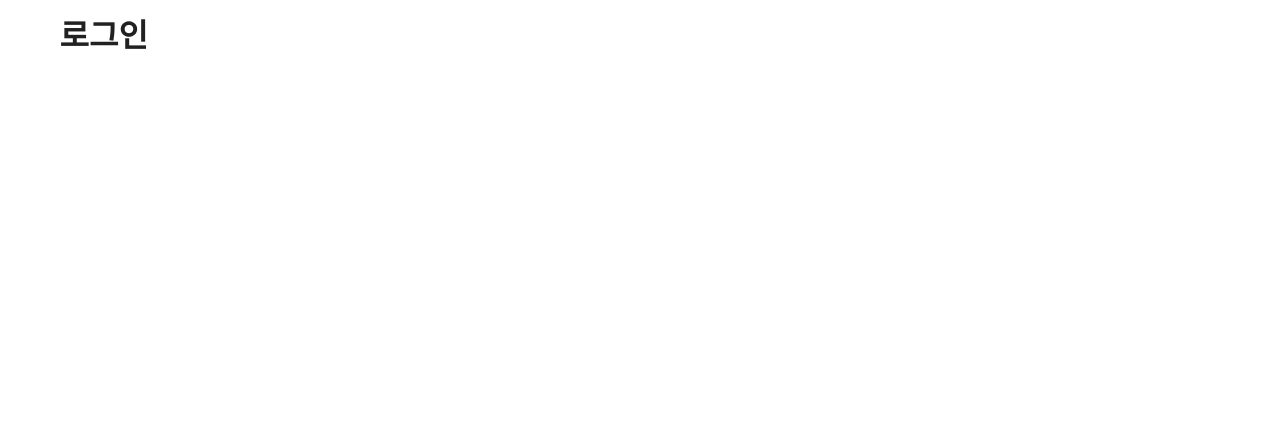
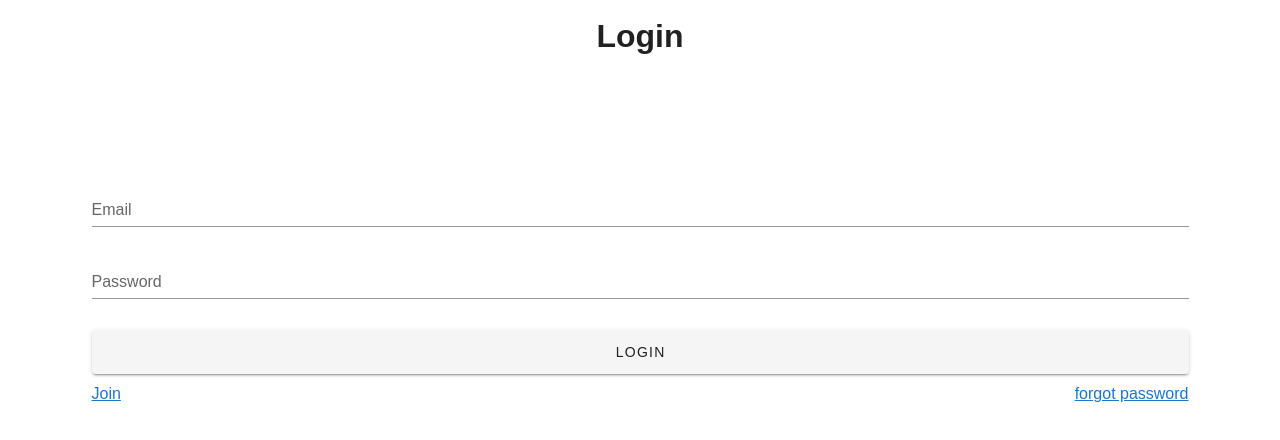
Before and after one commit to snowcuphea/K-tutor, a Vue app in the folder client/: page /login in a window 1280 px wide. Shown: the top 440 px of the page. Built offline with nearby package versions, Linux system fonts and the light colour scheme; a web font is replaced by a local one.

Commit message:
[ADD] Login

```diff
--- a/client/src/views/user/Login.vue
+++ b/client/src/views/user/Login.vue
@@ -1,14 +1,103 @@
 <template>
   <v-container>
-    <h1> 로그인 </h1>
+    <v-row>
+      <v-col class="d-flex justify-center">
+        <h1> Login </h1>
+      </v-col>
+    </v-row>
+
+
+    <v-row style="height:60vh" class="d-flex align-center">
+      <v-col>
+
+      <v-row class="mx-5">
+        <!-- <v-col cols="4" class="d-flex align-end justify-end">
+        <span>Email :</span>
+      </v-col> -->
+        <v-col>
+          <v-text-field label="Email" :rules="rulesEmail" hide-details="auto" v-model="userCredentials.userEmail">
+          </v-text-field>
+        </v-col>
+      </v-row>
+      <v-row class="mx-5">
+        <!-- <v-col cols="4" class="d-flex align-end justify-end">
+        <span >Password :</span>
+      </v-col> -->
+        <v-col>
+          <v-text-field label="Password" :rules="rulesPassword" hide-details="auto"
+            v-model="userCredentials.userPassword"></v-text-field>
+        </v-col>
+      </v-row>
+      <v-row class="mx-5 my-5">
+        <v-col>
+          <v-btn block large>LOGIN</v-btn>
+          <div class="d-flex justify-space-between my-2">
+            <a href="#" @click="goToSignup">Join</a>
+            <a href="#" @click="goToFindPassword">forgot password</a>
+          </div>
+
+        </v-col>
+      </v-row>
+</v-col>
+    </v-row>
+
+
+    <!-- <v-row class="mx-5" >
+      <v-col class="d-flex justify-space-between">
+        <span>Join</span>
+        <span>I forgot my password</span>
+      </v-col>
+    </v-row> -->
+
+
   </v-container>
 </template>
 
 <script>
-export default {
-  name: "Login",
+  export default {
+    name: "Login",
+    data: () => ({
+      rulesEmail: [
+        value => !!value || 'Required.',
+        value => (value && value.length >= 3) || 'Min 3 characters',
+      ],
+      rulesPassword: [
+        value => !!value || 'Required.',
+        value => (value && value.length >= 3) || 'Min 3 characters',
+      ],
+      userCredentials: {
+        userEmail: "",
+        userPassword: "",
+      }
+    }),
 
-}
+    methods: {
+
+      login: function () {
+        this.$store.dispatch("LOGIN", this.userCredentials)
+          .then(() => {
+            this.$router.push({
+              name: 'Report'
+            })
+            this.userCredentials.userEmail = ""
+            this.userCredentials.userPassword = ""
+          })
+      },
+
+      goToSignup: function () {
+        this.$router.push({
+              name: 'Signup'
+            })
+      },
+
+      goToFindPassword: function () {
+
+      },
+
+    }
+
+
+  }
 </script>
 
 <style>
```
